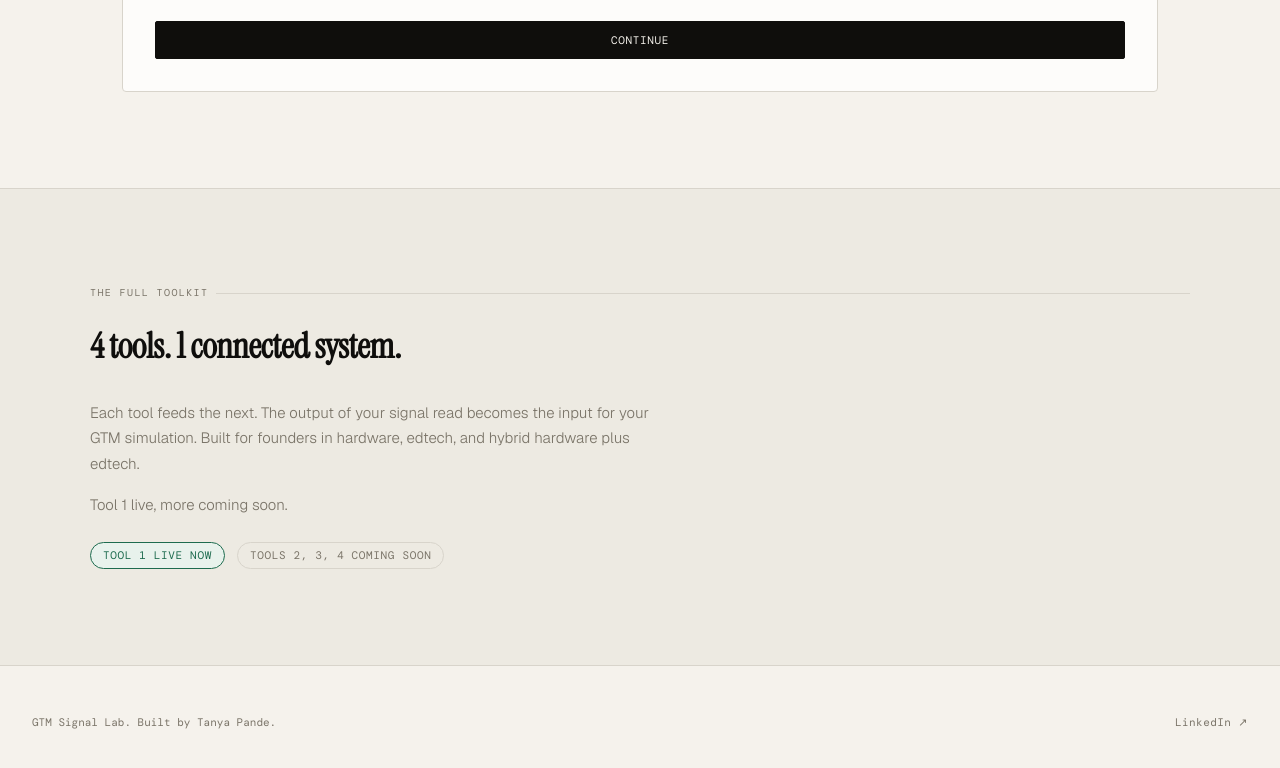
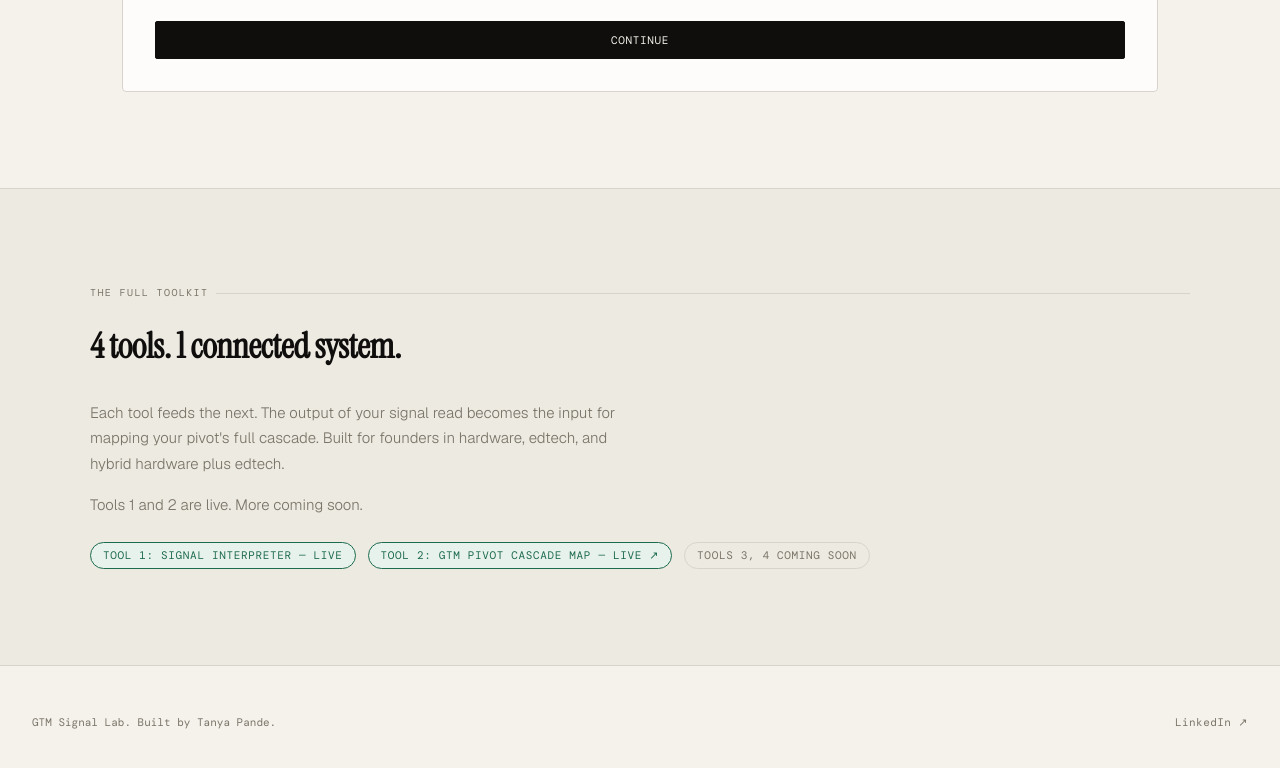
Before and after one commit to tanyapande05-jpg/GTM_Market_Signal_Interpreter, a plain HTML site: page index.html in a window 1280 px wide. Shown: the part 3549-4317 px from the top of the page. Drawn offline with nearby package versions, Linux system fonts and the light colour scheme; a web font is replaced by a local one.

Commit message:
Tool 1 integrated with tool 2 and website tracking integrated

```diff
--- a/index.html
+++ b/index.html
@@ -504,10 +504,11 @@ body::before{content:'';position:fixed;inset:0;background-image:url("data:[embed
     <div class="section-label mono">The full toolkit</div>
     <h2 class="story-title serif" style="font-size:2.2rem;margin-bottom:0.75rem;">4 tools. 1 connected system.</h2>
     <div class="coming-body">
-      <p>Each tool feeds the next. The output of your signal read becomes the input for your GTM simulation. Built for founders in hardware, edtech, and hybrid hardware plus edtech.</p>
-      <p>Tool 1 live, more coming soon.</p>
-      <span class="coming-pill-live">Tool 1 live now</span>
-      <span class="coming-pill-soon">Tools 2, 3, 4 coming soon</span>
+      <p>Each tool feeds the next. The output of your signal read becomes the input for mapping your pivot's full cascade. Built for founders in hardware, edtech, and hybrid hardware plus edtech.</p>
+      <p>Tools 1 and 2 are live. More coming soon.</p>
+      <a href="#tool" class="coming-pill-live" style="text-decoration:none;">Tool 1: Signal Interpreter — live</a>
+      <a href="cascade-map/" class="coming-pill-live" style="text-decoration:none;margin-left:8px;">Tool 2: GTM Pivot Cascade Map — live ↗</a>
+      <span class="coming-pill-soon">Tools 3, 4 coming soon</span>
     </div>
   </div>
 </section>
@@ -1003,5 +1004,8 @@ function buildResults() {
 
 // ── INIT ── signal cards built in tNext(0) after GTM is confirmed
 </script>
+
+<!-- Analytics: GoatCounter (same account as Tool 2). No cookies, no banner needed. -->
+<script data-goatcounter="https://gtmsignallab.goatcounter.com/count" async src="//gc.zgo.at/count.js"></script>
 </body>
 </html>
```
